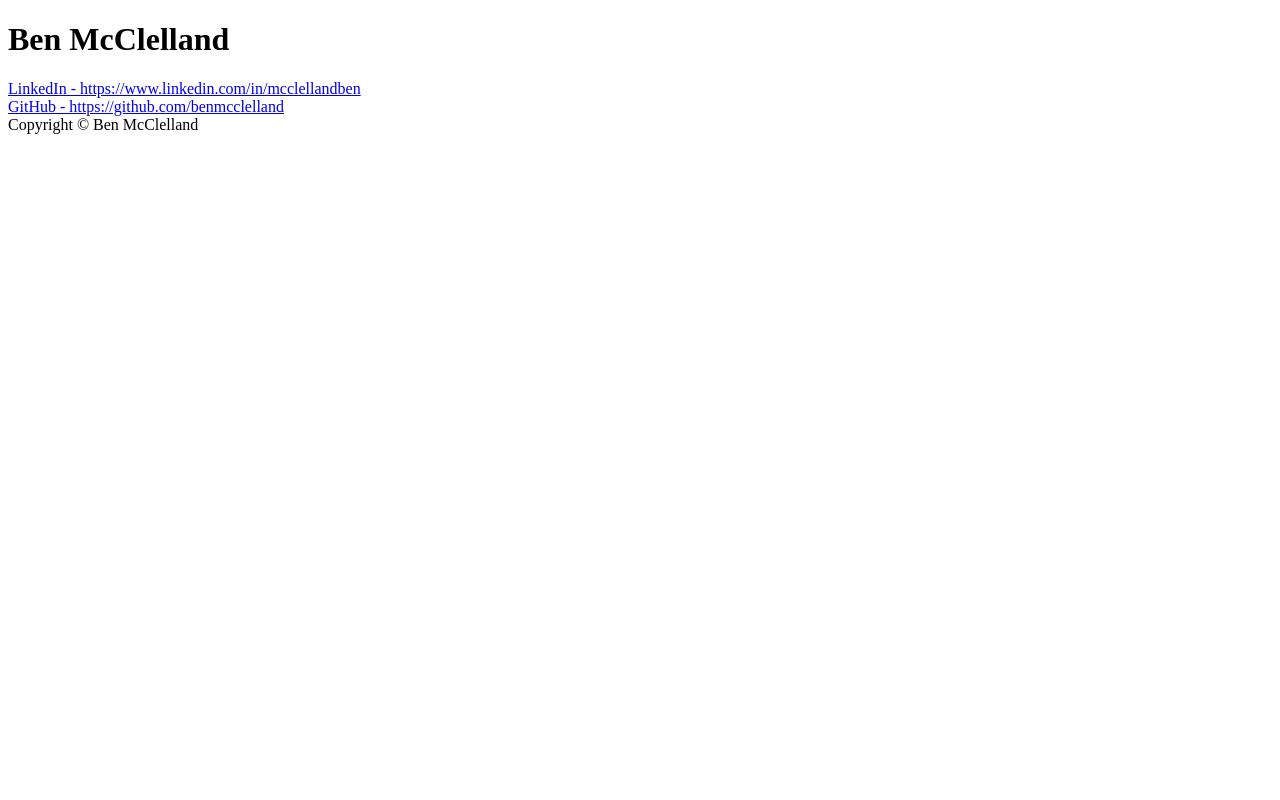
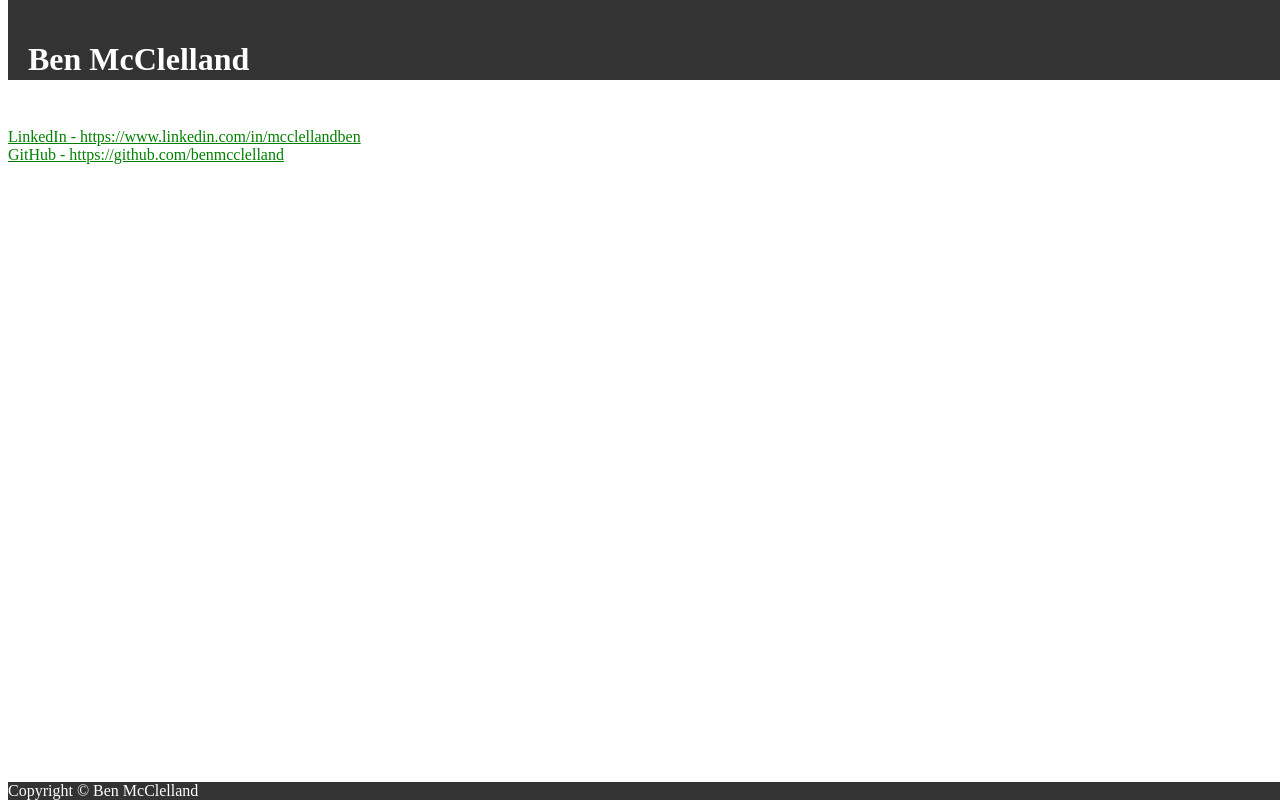
Before and after one commit to benmcclelland/benmcclelland.github.io, a plain HTML site: page index.html in a window 1280 px wide. Drawn offline with Linux system fonts and the light colour scheme.

Commit message:
simple styling

```diff
--- a/index.html
+++ b/index.html
@@ -3,6 +3,31 @@
 	<head>
 		<meta charset="UTF-8">
 		<title>Ben McClelland</title>
+		<style type="text/css">
+			html,body {
+				color:black;
+				padding-top:60px;
+			}
+			a:link, a:visited {
+				color:green;
+			}
+			header {
+				position:fixed;
+				top:0;
+				width:100%;
+				height:40px;
+				color:white;
+				background-color:#333;
+				padding:20px;
+			}
+			footer {
+				color:white;
+				background-color:#333;
+				width:100%;
+				bottom:0;
+				position:fixed;
+			}
+		</style>
 	</head>
 	<body>
 
```
